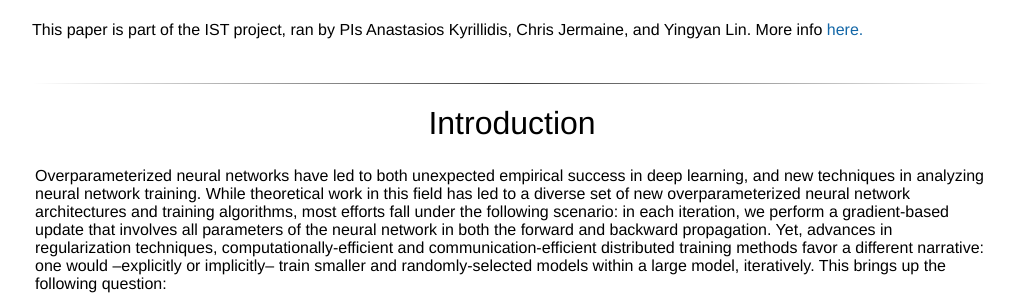
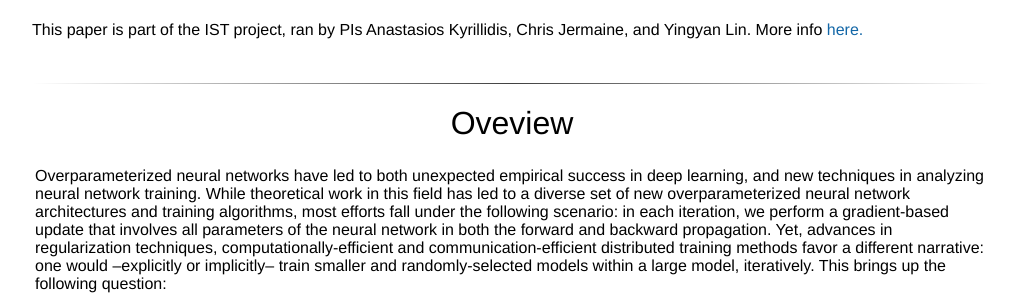
Before and after one commit to akyrillidis/ist, a Jekyll site: the page theory_IST.html, which Jekyll copies as it is, in a window 1280 px wide and 900 px high, scrolled down 1042 px. Shown: the part 155-455 px from the top of the window, without its empty margins (128-1147 px from the left). Built offline with Jekyll 4.4.1, drawn with Linux system fonts in a browser that asks for light colours; some web fonts are replaced.

Commit message:
Update theory_IST.html

```diff
--- a/theory_IST.html
+++ b/theory_IST.html
@@ -266,7 +266,7 @@ corollaries of our main theorem. <br> <br>
 	<hr>
 
 	<table align=center width=960px>
-		<center><h1>Introduction</h1></center>
+		<center><h1>Oveview</h1></center>
 		<tr>
 			<td>
 				Overparameterized neural networks have led to both unexpected empirical success in deep learning, and new
```
